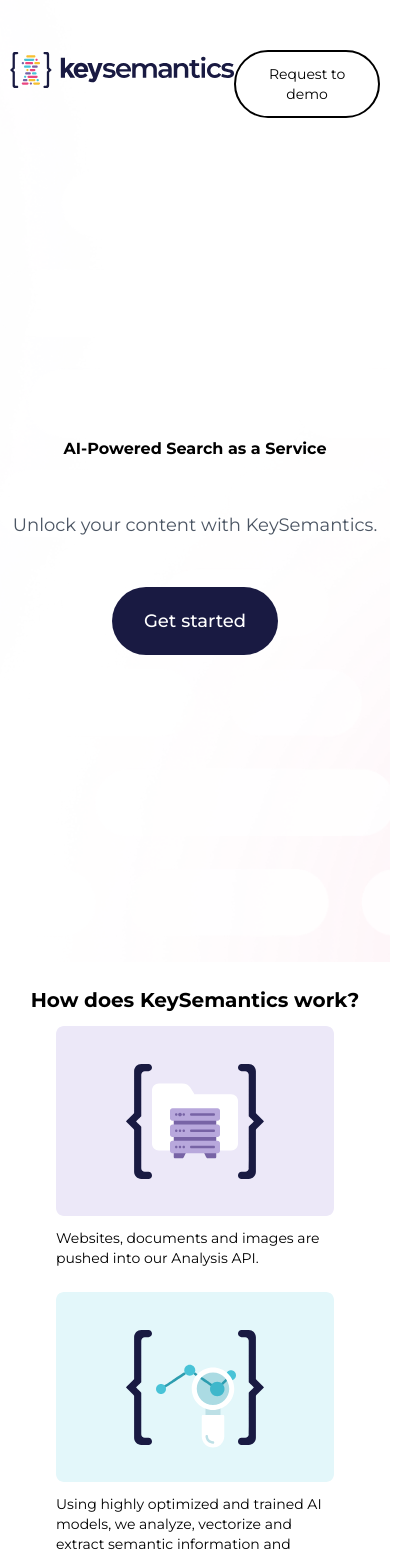
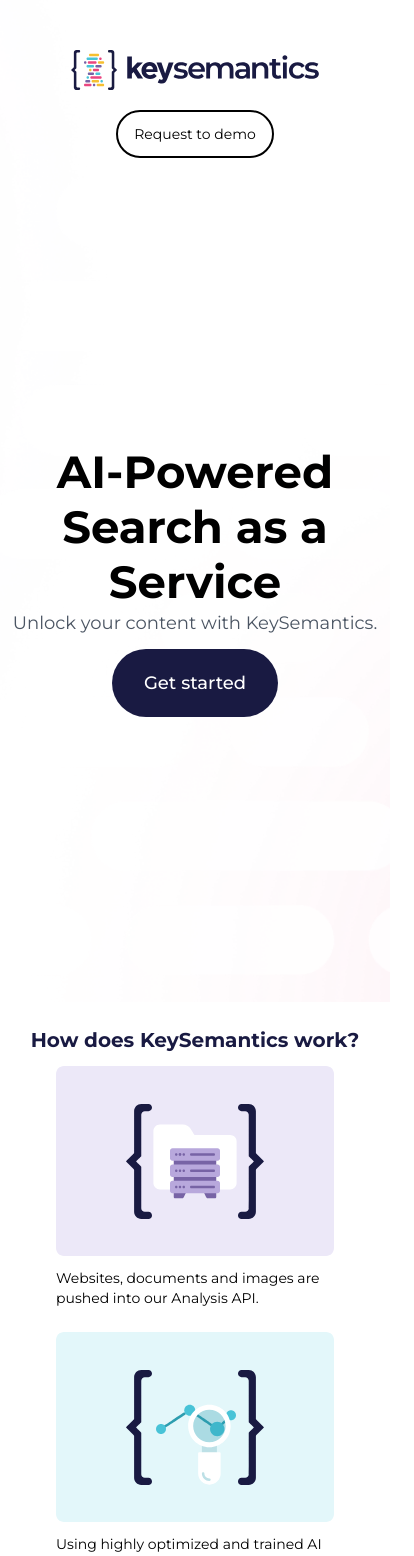
Before and after one commit to harshnain05/KeySemantic, a React (Create React App) app: page / in a window 390 px wide. Shown: the top 1556 px of the page, 414 px wide, since content can reach past the window. Built offline with nearby package versions, Linux system fonts and the light colour scheme.

Commit message:
adjust comon class

```diff
--- a/src/common/CommonButton.jsx
+++ b/src/common/CommonButton.jsx
@@ -2,7 +2,7 @@
 
 const CommonButton = ({ text }) => {
     return (
-        <button className='pt-3 pb-[11px] px-4 border border-blue-dark rounded-full text-sm font-normal tracking-tight leading-custom-3xl text-blue-dark hover:shadow-hover duration-700 ease-linear hover:bg-blue-300 '>{text}</button>
+        <button className='pt-3 pb-[11px] px-4 border border-[#191A42] rounded-full text-sm font-normal tracking-tight leading-custom-3xl text-[#191A42] duration-700 ease-linear hover:bg-blue-300 '>{text}</button>
     )
 }
 
--- a/src/common/CommonSection.jsx
+++ b/src/common/CommonSection.jsx
@@ -5,11 +5,11 @@
 const CommonSection = ({ CommonText, btnText, SectionList, PeopleImg, myClass }) => {
     return (
         <div className={`${myClass} flex items-center gap-12 max-lg:flex-wrap max-lg:justify-center`}>
-            <div className='w-6/12 max-lg:w-full'>
-                <Heading CustomHeading={CommonText} />
+            <div className='w-6/12 px-2 max-lg:w-full'>
+                <Heading text={CommonText} />
                 <ul className=' list-disc translate-x-6'>
                     {SectionList.map((obj, i) => (
-                        <li className='text-base font-normal leading-[28px] text-darkBlue max-w-[552px] max-xl:max-w-none' key={i}>{obj}</li>
+                        <li className='text-base font-normal leading-[28px] text-[#191A42] max-w-[552px] max-xl:max-w-none' key={i}>{obj}</li>
                     ))}
                 </ul>
                 <div className='mt-6'>
--- a/src/common/CustomList.jsx
+++ b/src/common/CustomList.jsx
@@ -3,7 +3,7 @@
 const CommonList = ({ CustomListText }) => {
     return (
         <ul className='list-disc'>
-            <li className='text-base font-normal leading-[28px] text-darkBlue max-w-[552px] max-xl:max-w-none'>{CustomListText}</li>
+            <li className='text-base font-normal leading-[28px] text-[#191A42] max-w-[552px] max-xl:max-w-none'>{CustomListText}</li>
         </ul>
     )
 }
--- a/src/common/Heading.jsx
+++ b/src/common/Heading.jsx
@@ -2,7 +2,7 @@
 
 const Heading = ({ text }) => {
     return (
-        <h2 className='text-custom-3xl font-bold leading-custom-6xl text-blue-dark max-md:text-2xl max-sm:text-xl'>{text}</h2>
+        <h2 className='text-[32px] font-bold leading-[72px] text-[#191A42] max-md:text-2xl max-sm:text-xl'>{text}</h2>
     )
 }
 
--- a/src/common/SubHeading.jsx
+++ b/src/common/SubHeading.jsx
@@ -2,7 +2,7 @@
 
 const SubHeading = ({ text, myClass, }) => {
     return (
-        <h2 className={`${myClass} font-bold text-custom-32 leading-[72px] tracking-[-1%]`}>
+        <h2 className={`${myClass} font-bold text-[32px] leading-[72px] tracking-[-1%]`}>
             {text}
         </h2>
     )
--- a/src/components/Accordian.jsx
+++ b/src/components/Accordian.jsx
@@ -13,7 +13,7 @@
   };
 
   return (
-    <div className="container w-full flex max-lg:flex-wrap max-lg:justify-center gap-12 mx-auto pb-[148px] max-xl:px-5 pt-[81px] max-lg:pt-16 max-md:pt-10 max-sm:pt-8 max-lg:pb-28 max-md:pb-20 max-sm:pb-12 max-md:gap-6 max-sm:gap-3">
+    <div className="container justufy-center w-full flex max-lg:flex-wrap max-lg:justify-center gap-12 mx-auto pb-[148px] max-xl:px-5 pt-[81px] max-lg:pt-16 max-md:pt-10 max-sm:pt-8 max-lg:pb-28 max-md:pb-20 max-sm:pb-12 max-md:gap-6 max-sm:gap-3">
       <div className="relative">
         <img
           className="max-w-[600px] sticky top-0 mx-auto w-full"
--- a/src/components/DataSecurity.jsx
+++ b/src/components/DataSecurity.jsx
@@ -4,8 +4,8 @@
 import CommonSections from '../common/CommonSection'
 const DataSecurity = () => {
     return (
-        <section className='max-w-[1440px]'>
-            <div className='container mx-auto pb-[164px] max-xl:pb-32 max-lg:pb-24 max-md:pb-16 max-sm:pb-10'>
+        <section className='max-w-[1440px] px-5 mx-auto'>
+            <div className='container pb-[164px] px-1 max-xl:pb-32 max-lg:pb-24 max-md:pb-16 max-sm:pb-10'>
                 <CommonSections
                     CommonText="Data Security and Hosting"
                     SectionList={Data_List}
--- a/src/components/Headless.jsx
+++ b/src/components/Headless.jsx
@@ -3,9 +3,9 @@
 import { Headless_List } from '../utils/Helper'
 const Headless = () => {
     return (
-        <section className='bg-offWhite'>
+        <section className='bg-white px-5'>
             <div className='container mx-auto py-[148px] max-xl:py-32 max-lg:py-24 max-md:py-16 max-sm:py-10'>
-                <CommonSections CommonText="Headless federated search" SectionList={Headless_List} btnText="Get Ready" PeopleImg='./assets/image/png/headless.png' />
+                <CommonSections CommonText="Headless federated search" SectionList={Headless_List} PeopleImg='./assets/image/png/headless.png' />
             </div>
         </section>
     )
--- a/src/components/Hero.jsx
+++ b/src/components/Hero.jsx
@@ -6,11 +6,11 @@
     return (
         <div className=" bg-top bg-no-repeat bg-cover ">
         <NavBar/>
-        <div className="min-h-screen flex ">
+        <div className="min-h-screen flex-wrap flex ">
 
             <div className="flex flex-col container justify-center mx-auto text-center items-center">
-                <h2 className='font-bold md:text-[64px] mx-auto lg:leading-[72px] leading-[45px] max-w-[700px]'>AI-Powered Search as a Service</h2>
-                <p className="text-lg text-gray-600 mt-10 mb-12">Unlock your content with KeySemantics.</p>
+                <h2 className='font-bold md:text-[64px] mx-auto lg:leading-[72px] leading-[55px] text-[45px] max-w-[700px]'>AI-Powered Search as a Service</h2>
+                <p className="text-lg text-gray-600 sm:mt-10 mb-3 sm:mb-12">Unlock your content with KeySemantics.</p>
                     <button className="bg-[#191A42] text-white px-8 py-5 rounded-full text-lg font-medium hover:bg-blue-700 transition">
                     Get started
                 </button>
--- a/src/components/KeyWork.jsx
+++ b/src/components/KeyWork.jsx
@@ -8,7 +8,7 @@
     return (
         <>
             <div className='bg-white'>
-                <div className='container pb-6 pt-24 max-lg:pt-16 max-md:pt-10 max-sm:py-6'>
+                <div className='container mx-auto pb-6 pt-24 max-lg:pt-16 max-md:pt-10 max-sm:py-6'>
                     <div className='text-center'>
                         <Heading text="How does KeySemantics work?" />
                     </div>
--- a/src/components/NavBar.jsx
+++ b/src/components/NavBar.jsx
@@ -2,9 +2,9 @@
 import { NavLogo } from '../utils/Icon'
 const NavBar = () => {
   return (
-      <div className='flex md:px-[120px] px-[10px] pt-[50px] justify-between'>
+      <div className='flex flex-wrap max-sm:justify-center md:px-[120px] px-[10px] pt-[50px] justify-between'>
           <NavLogo />
-          <button className=' border-2 border-black py-[12px] text-black text-sm leading-5 font-normal px-[16px] rounded-[48px]'>
+          <button className=' border-2 border-black py-[12px] max-sm:mt-5 text-black text-sm leading-5 font-normal px-[16px] rounded-[48px]'>
               Request to demo
           </button>
     </div>
```
